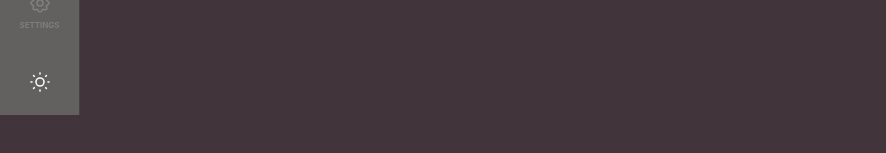
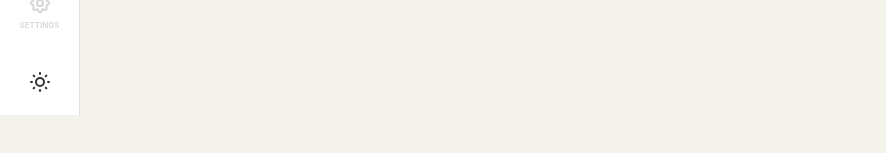
Before and after one commit to olle/query-response-spring-amqp, a Vue app in the folder ui2/: page /cli in a window 1280 px wide. Shown: the part 685-838 px from the top of the page, without its empty margins (0-886 px from the left). Built offline with nearby package versions, Linux system fonts and the light colour scheme.

Commit message:
Complete light/dark toggle SFC
* Using the pure compositions API, now for the first time.

```diff
--- a/ui2/index.html
+++ b/ui2/index.html
@@ -1,5 +1,5 @@
 <!DOCTYPE html>
-<html lang="en" data-theme="dark">
+<html lang="en">
   <head>
     <meta charset="UTF-8" />
     <link rel="icon" href="/favicon.ico" />
--- a/ui2/src/components/QrColorSchemeToggle.vue
+++ b/ui2/src/components/QrColorSchemeToggle.vue
@@ -5,37 +5,37 @@
   </li>
 </template>
 
-<script>
+<script setup>
 import IconSun from "./IconSun.vue";
 import IconMoon from "./IconMoon.vue";
+import { ref, watch, onMounted, onBeforeUnmount } from "vue";
 
-export default {
-  name: "qr-color-scheme-toggle",
-  created: function () {
-    let storedTheme = window.localStorage.getItem("theme");
-    if (storedTheme) {
-      this.theme = storedTheme;
-    } else {
-      this.theme = window.matchMedia("(prefers-color-scheme: dark)").matches
-        ? "dark"
-        : "light";
-    }
-    window.matchMedia("(prefers-color-scheme: dark)").addListener((evt) => {
-      this.theme = evt.matches ? "dark" : "light";
-    });
-  },
-  data: () => ({
-    theme: "light",
-  }),
-  watch: {
-    theme: (theme) => {
-      window.localStorage.setItem("theme", theme);
-      document.querySelector("body").setAttribute("data-theme", theme);
-    },
-  },
-  components: {
-    IconSun,
-    IconMoon,
-  },
+const theme = ref();
+
+watch(theme, (value) => {
+  window.localStorage.setItem("theme", value);
+  document.querySelector("html").setAttribute("data-theme", value);
+});
+
+const matchMedia = window.matchMedia("(prefers-color-scheme: dark)");
+
+const onColorSchemeChange = (evt) => {
+  theme.value = evt.matches ? "dark" : "light";
 };
+
+onMounted(() => {
+  let storedTheme = window.localStorage.getItem("theme");
+  if (storedTheme) {
+    theme.value = storedTheme;
+  } else {
+    theme.value = matchMedia.matches ? "dark" : "light";
+  }
+  // Add listener
+  matchMedia.addEventListener("change", onColorSchemeChange);
+});
+
+onBeforeUnmount(() => {
+  // Remove listener
+  matchMedia.removeEventListener("change", onColorSchemeChange);
+});
 </script>
```
